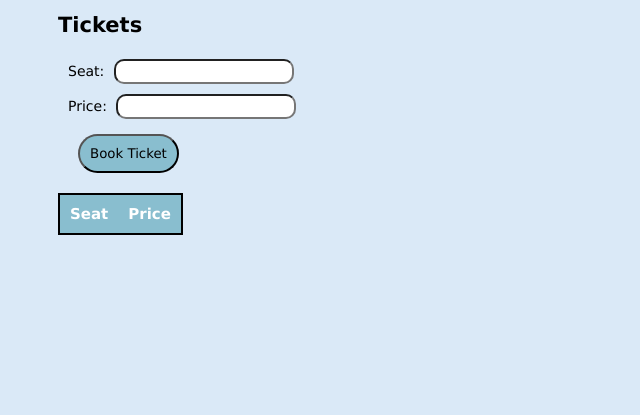
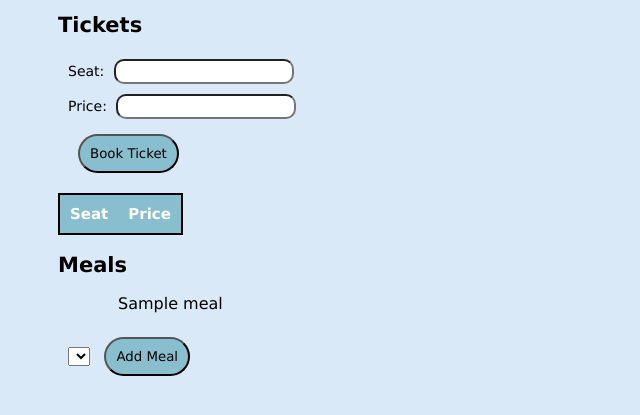
Before and after one commit to alldayoday/mongoose-flights, a Node server app: page /flights/600000000000000000000001 in a window 1280 px wide. Shown: the part 259-674 px from the top of the page, without its empty margins (0-640 px from the left). Run offline with Node 20, Linux system fonts and the light colour scheme; tables that the repository leaves empty hold one stand-in row (values such as "Sample post"); lists and menus that the app fills with data are empty; some libraries are stand-ins or nearby versions.

Commit message:
add meals to flights

```diff
--- a/controllers/flights.js
+++ b/controllers/flights.js
@@ -1,4 +1,6 @@
+import { Meal } from '../models/meal.js'
 import { Flight } from "../models/flight.js"
+
 
 
 function newFlight(req, res) {
@@ -21,7 +23,7 @@ function create(req, res) {
     if (err) {
       console.log(err)
       return res.redirect('/flights/new')}
-    res.redirect('/flights')
+    res.redirect(`/flights/${flight._id}`)
   })
 }
 
@@ -36,10 +38,16 @@ function index(req, res) {
 }
 
 function show(req, res) {
-  Flight.findById(req.params.id, function (err, flight) {
-    res.render('flights/show', {
-      flight: flight,
-      title: 'Flight Detail',
+  Flight.findById(req.params.id)
+  .populate('eats')
+  .exec(function(err, flight) {
+    Meal.find({_id: {$nin: flight.eats}},
+      function(err, meals) {
+      res.render('flights/show', {
+        title: 'Flight Detail',
+        flight: flight,
+        meals: meals,
+      })
     })
   })
 }
@@ -59,6 +67,17 @@ function deleteFlight(req,res) {
   })
 }
 
+function addToEat(req,res) {
+  Flight.findById(req.params.id, function(err, flight) {
+    flight.eats.push(req.body.mealId)
+    flight.save(function(err) {
+      res.redirect(`/flights/${flight._id}`)
+    })
+  })
+}
+
+
+
 export {
   newFlight as new,
   create,
@@ -66,4 +85,5 @@ export {
   show,
   createTicket,
   deleteFlight as delete,
+  addToEat,
 }
--- a/models/flight.js
+++ b/models/flight.js
@@ -34,7 +34,8 @@ const flightSchema = new Schema ({
     default: function() {
       return Date.now() + 365*24*60*60000
   }},
-  tickets: [ticketSchema]
+  tickets: [ticketSchema],
+  eats: [{type: Schema.Types.ObjectId, ref: 'Meal'}]
 }, {
   timestamps: true
 })
--- a/models/meal.js
+++ b/models/meal.js
@@ -11,5 +11,5 @@ const mealSchema = new Schema({
 const Meal = mongoose.model('Meal', mealSchema)
 
 export {
-  Meal,
+  Meal
 }
--- a/routes/flights.js
+++ b/routes/flights.js
@@ -8,7 +8,7 @@ router.post('/', flightsCtrl.create)
 router.get('/:id', flightsCtrl.show)
 router.post('/:id/tickets', flightsCtrl.createTicket)
 router.delete("/:id", flightsCtrl.delete)
-
+router.post('/:id/meals', flightsCtrl.addToEat);
 
 export {
 	router
--- a/routes/meals.js
+++ b/routes/meals.js
@@ -7,6 +7,7 @@ router.get('/new', mealsCtrl.new)
 
 router.post('/', mealsCtrl.create)
 
+// router.post('/:id/meals', mealsCtrl.addToMeal);
 
 export {
   router
--- a/views/flights/show.ejs
+++ b/views/flights/show.ejs
@@ -62,6 +62,23 @@
         <% }) %>
       </tbody>
     </table>
+  </table>
+  <h2>Meals</h2>
+  <ul>
+    <% flight.eats.forEach(eat => { %>
+      <li><%= eat.name %></li>
+    <% }) %>
+  </ul>
+  <%# end cast list %>
+  <form id="add-per-to-eats" action="/flights/<%= flight._id %>/meals" method="POST">
+    <select name="mealId">
+      <% meals.forEach(meal => { %>
+        <option value="<%= meal._id %>"><%= meal.name %></option>
+      <% }) %>
+    </select>
+    <button type="submit">Add Meal</button>
+  </form>
+    <table>
 </main>
 </body>
 </html>
--- a/views/meals/new.ejs
+++ b/views/meals/new.ejs
@@ -5,7 +5,7 @@
   <meta http-equiv="X-UA-Compatible" content="IE=edge">
   <meta name="viewport" content="width=device-width, initial-scale=1.0">
   <link rel='stylesheet' href='/stylesheets/style.css' />
-  <title>New Flight</title>
+  <title>Meals</title>
 </head>
 <nav>
   <a href="/">Home</a>
@@ -16,7 +16,7 @@
 <body>
 <main>
 	<h1><%= title %></h1>
-  <p>Please first ensure that the Performer is not in the dropdown
+  <p>Please first ensure that the meal is not in the dropdown
     <select>
       <% meals.forEach(function(meal) { %>
         <option><%= meal.name %></option>
```
